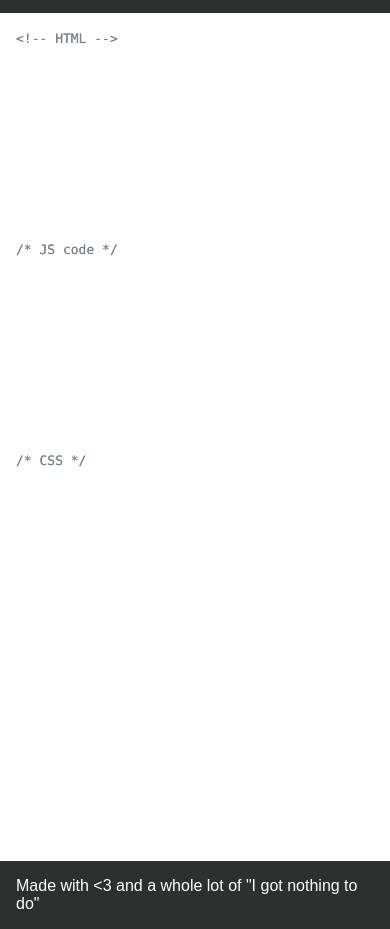
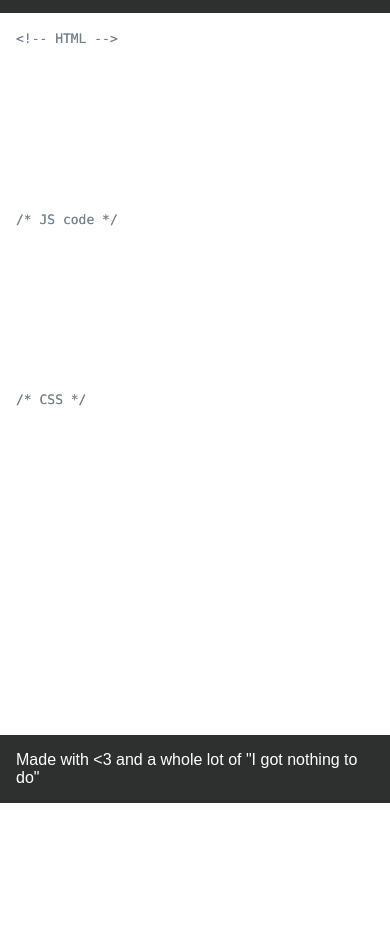
Before and after one commit to Vecuvia/tinker-js, a plain HTML site: page index.html in a window 390 px wide. Shown: the part 41-970 px from the top of the page. After the commit the page ends 844 px from the top, so only its background shows below. Drawn offline with Linux system fonts and the light colour scheme.

Commit message:
Revert "Change layout on mobile"
This reverts commit b3dd7f17439f6fc73327c289cac0fc6fdc9b0f9b.

```diff
--- a/css/style.css
+++ b/css/style.css
@@ -14,20 +14,18 @@ body {
 main {
   flex-grow: 1;
   flex-shrink: 0;
-}
-
-main .editor, iframe {
-  height: 25vh;
+  display: flex;
+  flex-direction: column;
 }
 
 @media screen and (min-width: 768px) {
   main {
-    display: flex;
     flex-direction: row;
   }
-  main .editor, iframe {
-    flex: 1 0;
-  }
+}
+
+main .editor, iframe {
+  flex: 1 0;
 }
 
 iframe {
```
